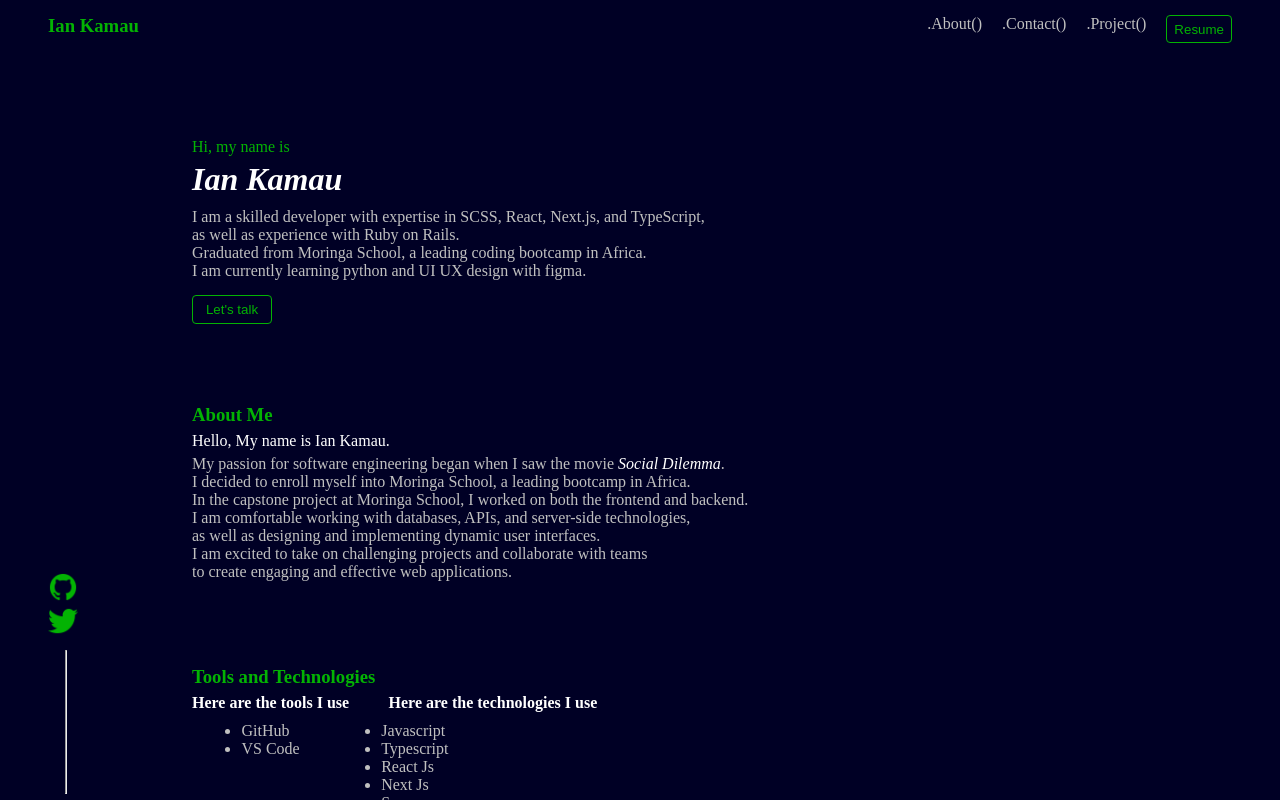
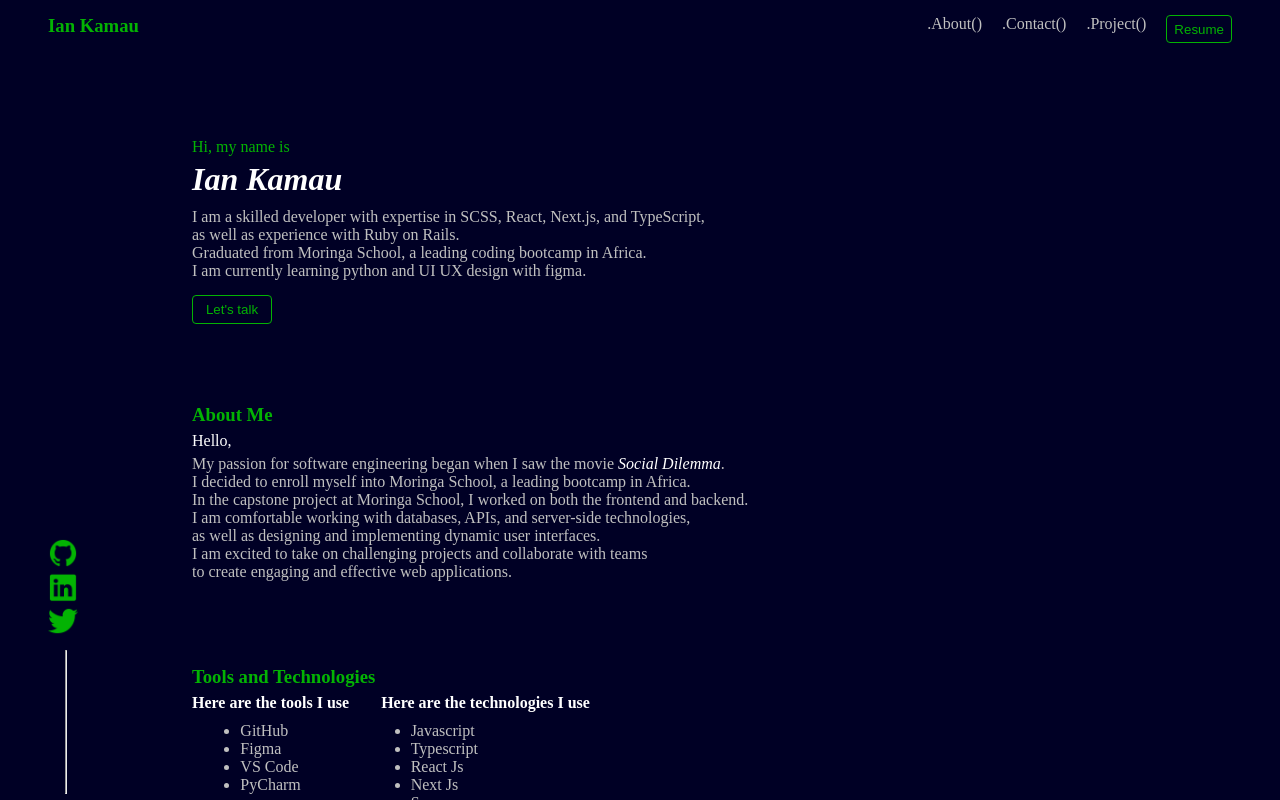
Before and after one commit to Iank-code/Portfolio, a React (Vite) app: page / in a window 1280 px wide. Built offline with nearby package versions, Linux system fonts and the light colour scheme.

Commit message:
Minor updates

```diff
--- a/src/component/body/Body.tsx
+++ b/src/component/body/Body.tsx
@@ -32,9 +32,10 @@
         <button>Let's talk</button>
       </div>
 
+      {/* Basic description about my self */}
       <div className="about">
         <h3>About Me</h3>
-        <p>Hello, My name is Ian Kamau.</p>
+        <p>Hello,</p>
         <p
           style={{
             color: "#c0c0c0",
@@ -59,6 +60,7 @@
         </p>
       </div>
 
+      {/* For about all tools and technologies that i use */}
       <div className="body-technologies">
         <h3>Tools and Technologies</h3>
         <div className="technologies-wrapper">
@@ -66,7 +68,9 @@
             <h4>Here are the tools I use</h4>
             <ul>
               <li>GitHub</li>
+              <li>Figma</li>
               <li>VS Code</li>
+              <li>PyCharm</li>
             </ul>
           </div>
           <div className="tools">
@@ -79,11 +83,16 @@
               <li>Sass</li>
               <li>Ruby on Rails</li>
               <li>Python Basics</li>
-              <li>UI UX Design (Basics) with figma</li>
+              <li>UI UX Design (Basics)</li>
             </ul>
           </div>
         </div>
       </div>
+
+      {/* For experience */}
+      {/* For Projects */}
+      {/* Contact */}
+      {/* Footer */}
     </div>
   );
 }
--- a/src/component/sidebar/Sidebar.tsx
+++ b/src/component/sidebar/Sidebar.tsx
@@ -1,15 +1,28 @@
 import "./sidebar.css";
 import github from "./../../assets/github.png";
 import twitter from "./../../assets/twitter.png";
+import linkedin from "./../../assets/linkedin.png";
+
 
 function Sidebar() {
   return (
     <div className="sidebar">
+      {/* For github */}
       <a href="https://github.com/Iank-code" target="_blank">
         <img src={github} alt="github image" width={30} height={30} />
       </a>
+
+      {/* For linked in */}
+      <a
+        href="https://www.linkedin.com/in/ian-kamau-72b57b214/"
+        target="_blank"
+      >
+        <img src={linkedin} alt="LinkedIn image" width={30} height={30} />
+      </a>
+
+      {/* For twitter */}
       <a href="https://twitter.com/Ian_KamauKE" target="_blank">
-        <img src={twitter} alt="github image" width={30} height={30} />
+        <img src={twitter} alt="twitter image" width={30} height={30} />
       </a>
       <hr className="vertical-hr" />
     </div>
```
Also changed, not shown: src/assets/linkedin.png (added).
